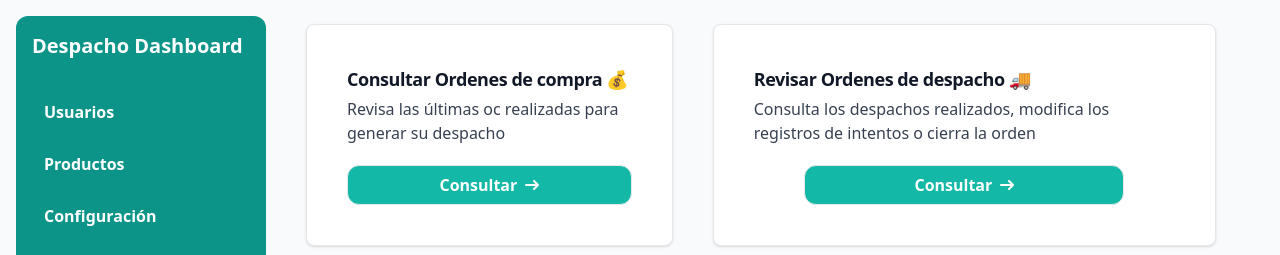
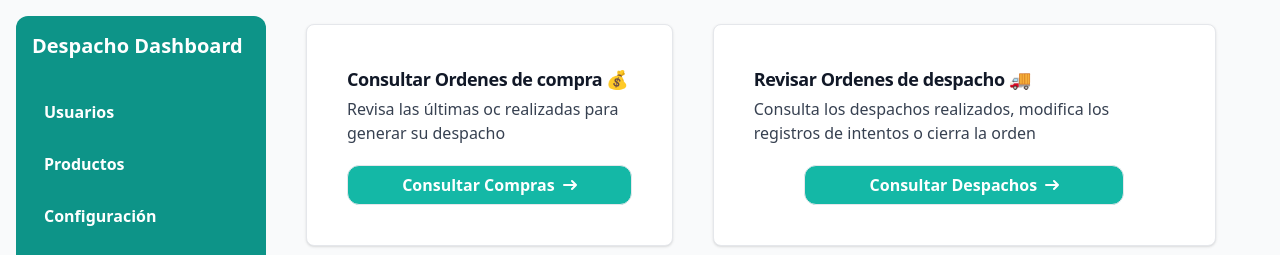
Before and after one commit to EliasLeonAlfaro/Front-InnovaTech, a React (Vite) app: page / in a window 1280 px wide. Shown: the top 255 px of the page. Built offline with nearby package versions, Linux system fonts and the light colour scheme.

Commit message:
update: vista

```diff
--- a/docker-compose.yml
+++ b/docker-compose.yml
@@ -13,11 +13,11 @@ services:
     ports:
       - "80:80"
 
-    # 3. Variables de entorno (Opcional, por si tu React maneja configuraciones dinámicas)
+    # 3. Variables de entorno
     environment:
       - NODE_ENV=production
 
-    # 4. Red interna (Opcional: si en local quieres que se conecte al compose del back)
+    # 4. Red interna
     networks:
       - app-network
 
--- a/src/componentes/CrudAdmin/PruebaCards.jsx
+++ b/src/componentes/CrudAdmin/PruebaCards.jsx
@@ -13,7 +13,7 @@ export const PruebaCards = () => {
         <CardComponent
           title="Consultar Ordenes de compra 💰"
           description="Revisa las últimas oc realizadas para generar su despacho"
-          buttonText="Consultar"
+          buttonText="Consultar Compras"
           onClick={() => {
             setTablaCompras(true);
             setTablaOrdenes(false);
@@ -22,7 +22,7 @@ export const PruebaCards = () => {
         <CardComponent
           title="Revisar Ordenes de despacho 🚚"
           description="Consulta los despachos realizados, modifica los registros de intentos o cierra la orden"
-          buttonText="Consultar"
+          buttonText="Consultar Despachos"
           onClick={() => {
             setTablaCompras(false);
             setTablaOrdenes(true);
```
